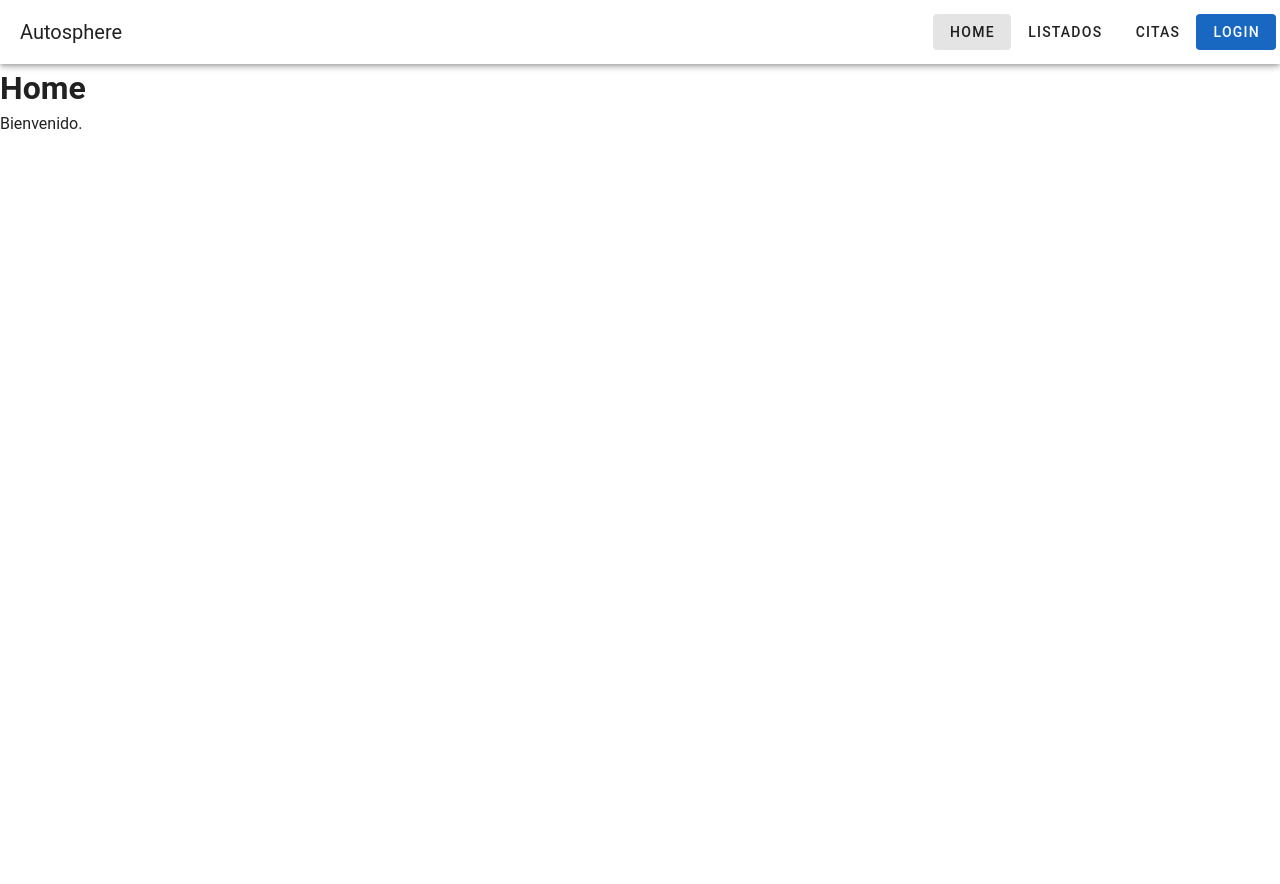
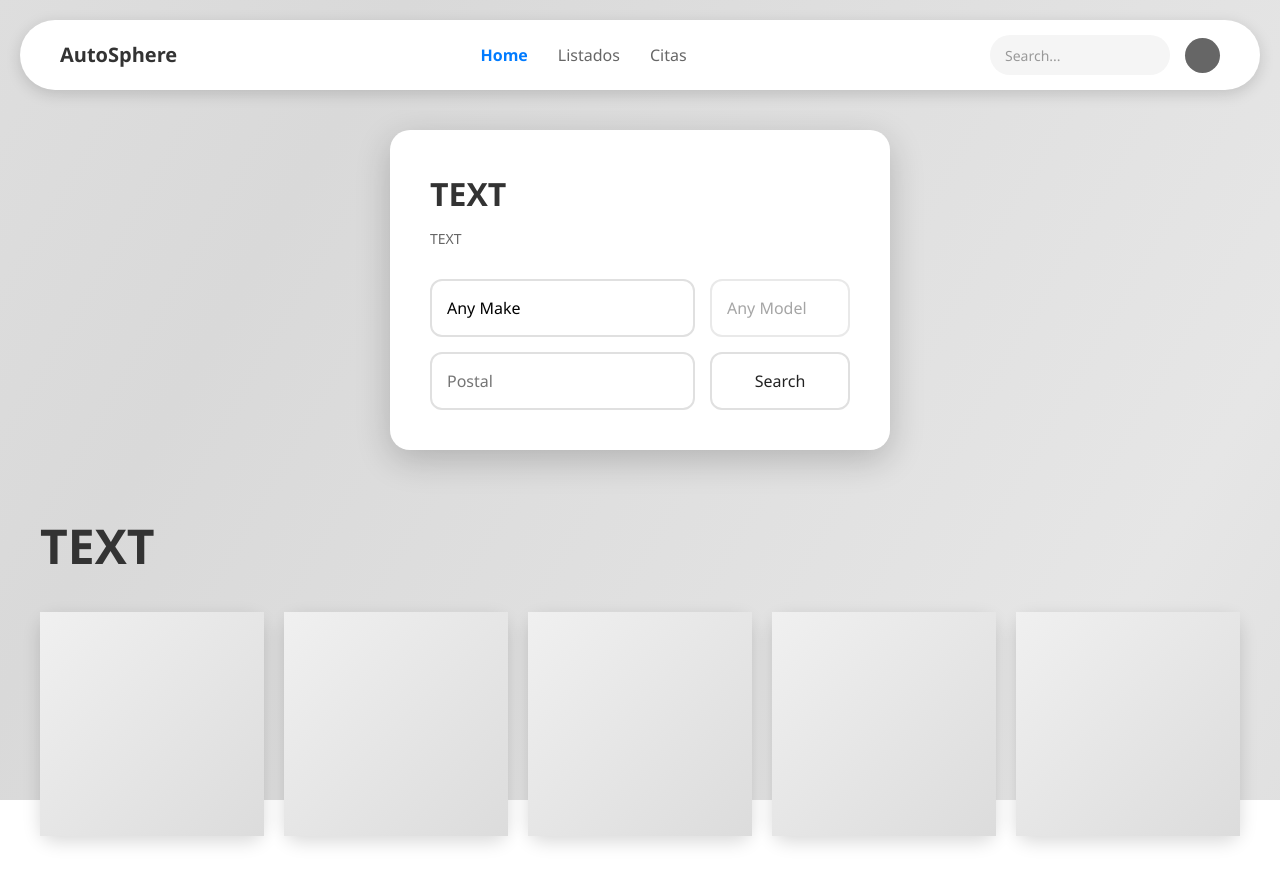
Before and after one commit to git-oojl/autosphere-ids, a Vue app in the folder frontend/: page / in a window 1280 px wide. Shown: the top 884 px of the page. Before the commit the page ends 800 px from the top, so only its background shows below. Built offline with nearby package versions, Linux system fonts and the light colour scheme.

Commit message:
feat:Home y ruteo inicial

```diff
--- a/frontend/src/App.vue
+++ b/frontend/src/App.vue
@@ -1,14 +1,180 @@
 <template>
   <v-app>
-    <v-app-bar title="Autosphere">
-      <v-btn to="/"> Home </v-btn>
-      <v-btn to="/listados"> Listados </v-btn>
-      <v-btn to="/citas"> Citas </v-btn>
-      <v-btn to="/login" color="primary" variant="flat"> Login </v-btn>
-    </v-app-bar>
-
-    <v-main>
+    <!-- Barra de navegación personalizada -->
+    <div class="navbar-wrapper">
+      <nav class="navbar">
+        <div class="logo">AutoSphere</div>
+        <div class="nav-links">
+          <router-link to="/">Home</router-link>
+          <router-link to="/listados">Listados</router-link>
+          <router-link to="/citas">Citas</router-link>
+        </div>
+        <div class="search-container">
+          <div class="search-box">
+            <input type="text" placeholder="Search..." />
+          </div>
+          <div class="user-icon" @click="goToLogin"></div>
+        </div>
+      </nav>
+    </div>
+    <!-- Contenido principal -->
+    <v-main class="main-content">
       <router-view />
     </v-main>
   </v-app>
 </template>
+
+<script>
+export default {
+  name: 'App',
+  methods: {
+    goToLogin() {
+      this.$router.push('/login');
+    },
+  },
+};
+</script>
+
+<style>
+/* Reset global */
+* {
+  margin: 0;
+  padding: 0;
+  box-sizing: border-box;
+}
+
+body {
+  font-family: 'Segoe UI', Tahoma, Geneva, Verdana, sans-serif;
+}
+
+/* Contenedor de la barra */
+.navbar-wrapper {
+  padding: 20px;
+  background: transparent;
+  z-index: 100;
+}
+
+/* Barra de navegación */
+.navbar {
+  background: white;
+  padding: 15px 40px;
+  border-radius: 50px;
+  display: flex;
+  justify-content: space-between;
+  align-items: center;
+  box-shadow: 0 4px 15px rgba(0, 0, 0, 0.15);
+}
+
+/* Logo */
+.logo {
+  font-weight: bold;
+  font-size: 20px;
+  color: #333;
+}
+
+/* Enlaces de navegación */
+.nav-links {
+  display: flex;
+  gap: 30px;
+  align-items: center;
+}
+
+.nav-links a {
+  text-decoration: none;
+  color: #666;
+  transition: color 0.3s ease;
+  font-weight: 500;
+  font-size: 16px;
+}
+
+.nav-links a:hover {
+  color: #333;
+}
+
+/* Enlaces activos */
+.nav-links a.router-link-active,
+.nav-links a.router-link-exact-active {
+  color: #007bff !important;
+  font-weight: 600;
+}
+
+/* Contenedor de búsqueda */
+.search-container {
+  display: flex;
+  align-items: center;
+  gap: 15px;
+}
+
+/* Caja de búsqueda */
+.search-box {
+  background: #f5f5f5;
+  padding: 8px 15px;
+  border-radius: 20px;
+}
+
+.search-box input {
+  border: none;
+  background: transparent;
+  outline: none;
+  font-size: 14px;
+  width: 150px;
+  color: #333;
+}
+
+.search-box input::placeholder {
+  color: #999;
+}
+
+/* Icono de usuario */
+.user-icon {
+  width: 35px;
+  height: 35px;
+  background: #666;
+  border-radius: 50%;
+  cursor: pointer;
+  transition: background 0.3s ease;
+}
+
+.user-icon:hover {
+  background: #333;
+}
+
+/* Contenido principal sin padding */
+.main-content {
+  padding: 0 !important;
+}
+
+/* Responsive */
+@media (max-width: 768px) {
+  .navbar-wrapper {
+    padding: 15px;
+  }
+
+  .navbar {
+    flex-direction: column;
+    gap: 15px;
+    border-radius: 20px;
+    padding: 20px;
+  }
+
+  .nav-links {
+    flex-direction: column;
+    gap: 10px;
+    width: 100%;
+    text-align: center;
+  }
+
+  .search-container {
+    width: 100%;
+    justify-content: center;
+  }
+
+  .search-box {
+    flex: 1;
+  }
+
+  .search-box input {
+    width: 100%;
+  }
+}
+</style>
--- a/frontend/src/router/index.js
+++ b/frontend/src/router/index.js
@@ -1,41 +1,32 @@
 import { createRouter, createWebHistory } from 'vue-router';
+import HomeView from '../views/Home/index.vue';
 
-// Notice the paths now go deeper into the specific folders
-import HomeView from '../views/Home/index.vue';
-import LoginView from '../views/Login/index.vue';
-import CitasView from '../views/Citas/index.vue';
-import ListadosView from '../views/Listados/index.vue';
-import DetalleView from '../views/ListadoDetalle/index.vue';
-
-const router = createRouter({
-  history: createWebHistory(import.meta.env.BASE_URL),
-  routes: [
+const routes = [
   {
     path: '/',
     name: 'home',
     component: HomeView,
   },
   {
-      path: '/login',
-      name: 'login',
-      component: LoginView,
+    path: '/listados',
+    name: 'listados',
+    component: () => import('../views/Listados/index.vue'),
   },
   {
     path: '/citas',
     name: 'citas',
-      component: CitasView,
+    component: () => import('../views/Citas/index.vue'),
   },
   {
-      path: '/listados',
-      name: 'listados',
-      component: ListadosView,
+    path: '/login',
+    name: 'login',
+    component: () => import('../views/Login/index.vue'),
   },
-    {
-      path: '/listados/:id',
-      name: 'listado-detalle',
-      component: DetalleView,
-    },
-  ],
+];
+
+const router = createRouter({
+  history: createWebHistory(import.meta.env.BASE_URL),
+  routes,
 });
 
 export default router;
--- a/frontend/src/views/Home/index.vue
+++ b/frontend/src/views/Home/index.vue
@@ -1,14 +1,61 @@
 <template>
-  <div class="page-container">
-    <h1>Home</h1>
-    <p>Bienvenido.</p>
+  <div class="animated-background">
+    <div class="search-panel">
+      <h2>TEXT</h2>
+      <p class="subtitle">TEXT</p>
+      <div class="button-grid">
+        <select class="btn" v-model="make">
+          <option value="">Any Make</option>
+          <option v-for="m in Object.keys(cars)" :key="m" :value="m">
+            {{ m }}
+          </option>
+        </select>
+        <select class="btn" v-model="model" :disabled="!make">
+          <option value="">Any Model</option>
+          <option v-for="md in cars[make] || []" :key="md" :value="md">
+            {{ md }}
+          </option>
+        </select>
+        <input type="text" class="btn" placeholder="Postal" v-model="postal" />
+        <button class="btn" @click="search">Search</button>
+      </div>
+    </div>
+    <div class="gallery-section">
+      <h2>TEXT</h2>
+      <div class="image-grid">
+        <div class="image-card" v-for="n in 5" :key="n">
+          <div class="image-placeholder"></div>
+        </div>
+      </div>
+    </div>
   </div>
 </template>
 
-<script setup>
-// import { ref } from 'vue'
-// Scripts de JS deben estar dentro de este mismo archivo
-// La lógica ira aquí
+<script>
+export default {
+  name: 'HomeView',
+  data() {
+    return {
+      make: '',
+      model: '',
+      postal: '',
+      cars: {
+        Toyota: ['Corolla', 'Camry', 'RAV4'],
+        Honda: ['Civic', 'Accord', 'CR-V'],
+        Ford: ['Mustang', 'F-150', 'Explorer'],
+        BMW: ['X3', 'X5', 'Series 3'],
+        Audi: ['A3', 'A4', 'Q5'],
+      },
+    };
+  },
+  methods: {
+    search() {
+      alert(
+        `TEST SEARCH\n\nMake: ${this.make || 'Any'}\nModel: ${this.model || 'Any'}\nPostal: ${this.postal || 'None'}`
+      );
+    },
+  },
+};
 </script>
 
 <style scoped src="./styles.css"></style>
--- a/frontend/src/views/Home/styles.css
+++ b/frontend/src/views/Home/styles.css
@@ -0,0 +1,123 @@
+* {
+  margin: 0;
+  padding: 0;
+  box-sizing: border-box;
+}
+
+.animated-background {
+  position: relative;
+  min-height: 100vh;
+  padding: 20px;
+  overflow: hidden;
+  font-family: 'Segoe UI', Tahoma, Geneva, Verdana, sans-serif;
+  isolation: isolate;
+}
+
+.animated-background::before {
+  content: '';
+  position: fixed;
+  inset: 0;
+  background: linear-gradient(
+    120deg,
+    #cfcfcf 0%,
+    #e6e6e6 25%,
+    #d9d9d9 50%,
+    #e6e6e6 75%,
+    #cfcfcf 100%
+  );
+  background-size: 300% 100%;
+  animation: backgroundSlide 22s linear infinite;
+  z-index: -1;
+}
+
+@keyframes backgroundSlide {
+  0% {
+    background-position: 0% 50%;
+  }
+
+  100% {
+    background-position: 300% 50%;
+  }
+}
+
+.search-panel {
+  background: white;
+  padding: 40px;
+  border-radius: 20px;
+  max-width: 500px;
+  margin: 0 auto 60px;
+  box-shadow: 0 10px 35px rgba(0, 0, 0, 0.2);
+}
+
+.search-panel h2 {
+  font-size: 32px;
+  margin-bottom: 10px;
+  color: #333;
+}
+
+.subtitle {
+  color: #666;
+  margin-bottom: 30px;
+  font-size: 14px;
+}
+
+.button-grid {
+  display: grid;
+  grid-template-columns: 1fr 1fr;
+  gap: 15px;
+}
+
+.btn {
+  padding: 15px;
+  border: 2px solid #e0e0e0;
+  background: white;
+  border-radius: 12px;
+  cursor: pointer;
+  transition: 0.3s;
+  outline: none;
+}
+
+.btn:hover {
+  transform: translateY(-2px);
+  box-shadow: 0 6px 18px rgba(0, 0, 0, 0.15);
+}
+
+.gallery-section {
+  max-width: 1200px;
+  margin: 0 auto;
+}
+
+.gallery-section h2 {
+  font-size: 48px;
+  margin-bottom: 30px;
+  color: #333;
+}
+
+.image-grid {
+  display: grid;
+  grid-template-columns: repeat(auto-fit, minmax(200px, 1fr));
+  gap: 20px;
+}
+
+.image-card {
+  background: white;
+  border-radius: 16px;
+  aspect-ratio: 1;
+  box-shadow: 0 6px 18px rgba(0, 0, 0, 0.15);
+}
+
+.image-placeholder {
+  width: 100%;
+  height: 100%;
+  background: linear-gradient(135deg, #f0f0f0, #dcdcdc);
+}
+
+@media (max-width: 768px) {
+  .button-grid {
+    grid-template-columns: 1fr;
+  }
+
+  .gallery-section h2 {
+    font-size: 32px;
+  }
+}
```
Lines whose indentation alone changed are shown as unchanged.
